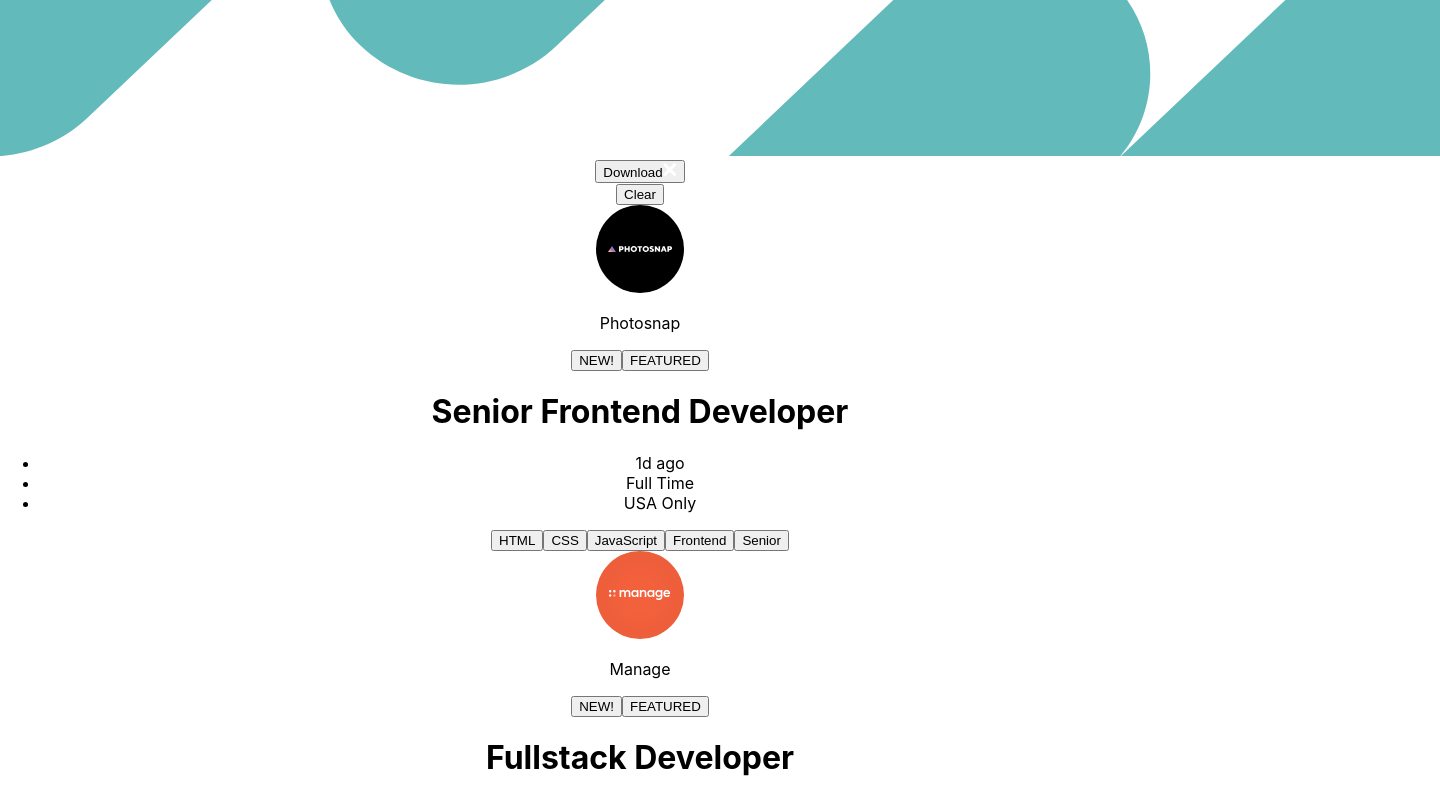
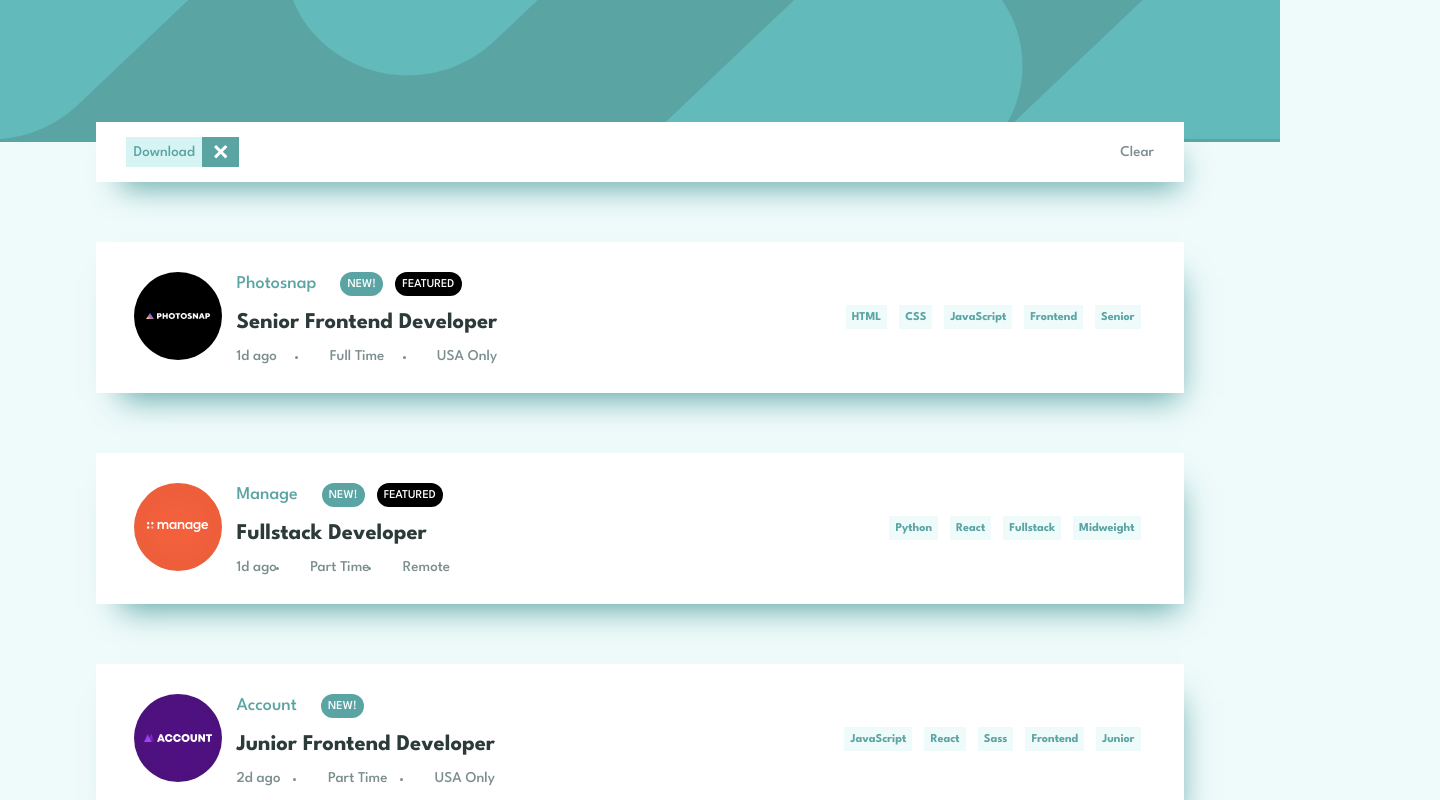
Before and after one commit to SatyapriyaMahato/job-listing-app, a React (Create React App) app: page / in a window 1280 px wide. Shown: the top 800 px of the page, 1440 px wide, since content can reach past the window. Built offline with nearby package versions, Linux system fonts and the light colour scheme.

Commit message:
update css

```diff
--- a/src/App.css
+++ b/src/App.css
@@ -1,38 +1,214 @@
-.App {
-  text-align: center;
+
+@import url('https://fonts.googleapis.com/css2?family=League+Spartan:wght@500;700&display=swap');
+:root{
+
+    --Desaturated-Dark-Cyan: hsl(180, 29%, 50%)
+    /* ### Neutral */
+    --Light-Grayish-Cyan-Background: hsl(180, 52%, 96%)
+    --Light-Grayish-Cyan: hsl(180, 31%, 95%) /*(Filter Tablets)*/
+    --Dark-Grayish-Cyan: hsl(180, 8%, 52%)
+    --Very-Dark Grayish-Cyan: hsl(180, 14%, 20%)
+
 }
 
-.App-logo {
-  height: 40vmin;
-  pointer-events: none;
+*{
+    font-family: 'League Spartan', sans-serif;
+    font-size: 15px;
+    margin: 0;
+    padding: 0;
+    box-sizing: border-box;
+
+}
+body{
+    background-color: hsl(180, 52%, 96%);
 }
 
-@media (prefers-reduced-motion: no-preference) {
-  .App-logo {
-    animation: App-logo-spin infinite 20s linear;
-  }
+h1{
+    color: hsl(180, 14%, 20%);
+    font-size: 1.5rem;
+}
+a{
+    text-decoration: none;
+    color: hsl(180, 8%, 52%);
+}
+a:hover{
+    color: hsl(180, 29%, 50%);
+    text-decoration: underline;
 }
 
-.App-header {
-  background-color: #282c34;
-  min-height: 100vh;
-  display: flex;
-  flex-direction: column;
-  align-items: center;
-  justify-content: center;
-  font-size: calc(10px + 2vmin);
-  color: white;
+.header-image{
+    background-color: hsl(180, 29%, 50%);
+}
+.background-image{
+    width: 100%;
+    height: 100%;
+
 }
 
-.App-link {
-  color: #61dafb;
+/* buttons */
+.btn-clear{
+    background-color: #fff;
+    color: hsl(180, 8%, 52%);
+    border: none;
+
+}
+.btn-clear:hover{
+    color: hsl(180, 29%, 50%);
+    border-bottom: .15em solid hsl(180, 29%, 50%);
 }
 
-@keyframes App-logo-spin {
-  from {
-    transform: rotate(0deg);
+.tag{
+    background-color: hsl(180, 52%, 96%);
+    border: none;
+    font-size: .6rem;
+    margin: 0 .5em;
+    height: 2em;
+    color: hsl(180, 29%, 50%);
+    font-weight: 700;
+    font-size: .8rem;
+    padding: .5em;
+}
+.filter-button {
+    display: flex;
+    height: 2em;
+    padding: 0;
+    background: hsl(180, 57%, 90%);
+    border: none;
+    outline: none;
+    overflow: hidden;
+    font-size: 1rem;
+    font-weight: 500;
+    color: hsl(180, 29%, 50%);
   }
-  to {
-    transform: rotate(360deg);
+
+  .button__text,
+  .button__icon {
+    display: inline-flex;
+    align-items: center;
+    padding: 0 0.5em;
+    height: 100%;
   }
+
+  .button__icon {
+    font-size: 1.5em;
+    background: hsl(180, 29%, 50%);
+  }
+  .button__icon:hover{
+    background-color: black;
+  }
+
+
+.new{
+    height: 2em;
+    font-size: 0.8rem;
+    padding: .6em;
+    margin: 0 .4em;
+    background-color: hsl(180, 29%, 50%);
+    border: none;
+    border-radius: 1em;
+    color: #fff;
 }
+.featured{
+    height: 2em;
+    font-size: 0.8rem;
+    padding: .6em;
+    margin: 0 .6em;
+    background-color: hsl(0, 0%, 0%);
+    border: none;
+    border-radius: 1em;
+    color: #fff;
+
+}
+.name{
+    color: hsl(180, 29%, 50%);
+    font-size: 1.2rem;
+}
+.container{
+    max-width: 85%;
+    margin: 0 auto;;
+}
+.filter{
+    background-color:#fff;
+    position: relative;
+    z-index: 999;
+    margin-top: -20px;
+    height: 40px;
+    margin-bottom: 20px;
+    display: flex;
+    justify-content: space-between;
+    align-items: center;
+    padding: 2em;
+    /* display: none; */
+}
+
+.job{
+    display: flex;
+    justify-content: space-between;
+    align-items: center;
+    background-color: #fff;
+    margin: 4em 0;
+    padding: 2em 2.5em;
+}
+.div-shadow {
+    box-shadow: 10px 20px 30px -15px hsl(180, 29%, 50%);
+}
+.job-info{
+    display: flex;
+
+}
+ul{
+    display: flex;
+    justify-content: space-between;
+    color: hsl(180, 8%, 52%);
+}
+.days{
+    list-style: none;
+
+}
+li{
+    font-size: .8rem;
+}
+span{
+    font-size: 1rem;
+}
+.time, .location{
+    margin-left: 1.5em;
+}
+
+.post-info{
+    display: flex;
+    flex-direction: column;
+    text-align: left;
+    justify-content: space-between;
+    margin-left: 1em;
+}
+.new{
+    margin-left: 2em;
+}
+
+.company-name, .job-title, .job-criteria{
+    margin: 0;
+}
+.company-name{
+    display: flex;
+    align-items: center;
+
+}
+.job-tags{
+    display: flex;
+}
+
+.tag:hover{
+    color: #fff;
+    background-color: hsl(180, 29%, 50%);
+}
+
+
+
+
+
+
+.attribution a {
+    color: hsl(228, 45%, 44%);
+    font-size: 11px; text-align: center;
+}
```
